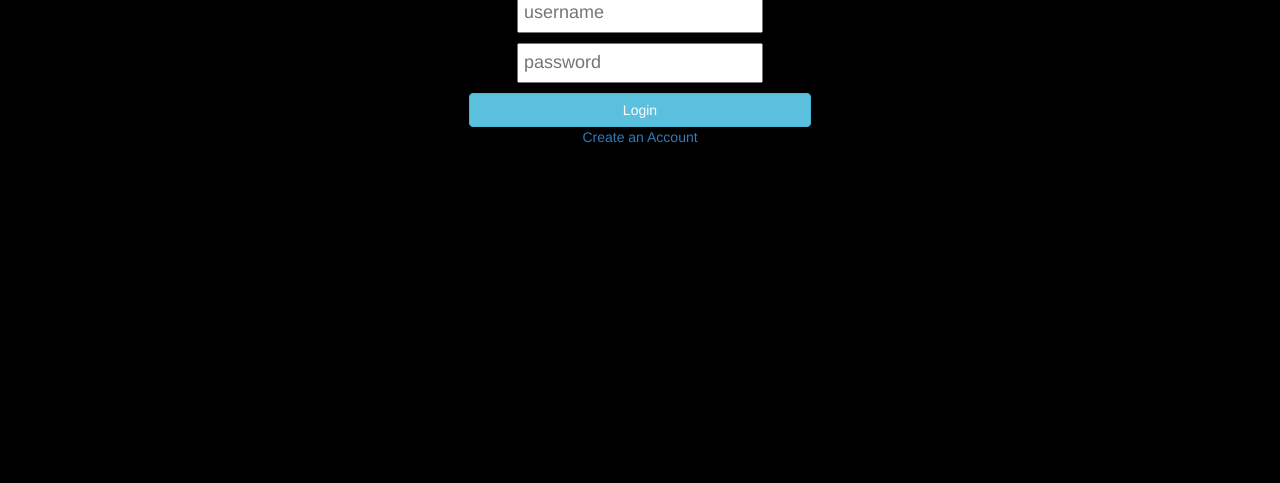
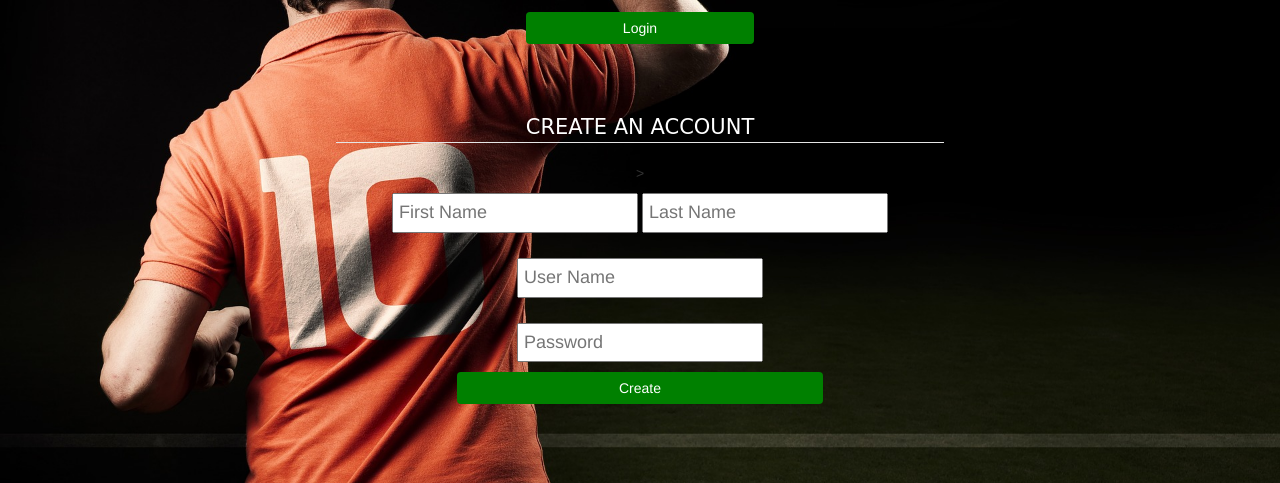
Before and after one commit to Vallsurf/SoccerApp, a website: page public/index.html in a window 1280 px wide. Shown: the part 317-800 px from the top of the page. Drawn offline with nearby package versions, Linux system fonts and the light colour scheme; a web font is replaced by a local one.

Commit message:
finished landing page

```diff
--- a/public/CSS/index.css
+++ b/public/CSS/index.css
@@ -1,28 +1,51 @@
-html {
-  min-height: 100%;
+body, html {
+    height: 100%;
 }
 
-body {
-  background-color: black;
-}
+.welcome{
 
-
-.login-container {
-	color: white;
-	width: 50% ;
-	height: auto;
-	margin: 0 auto;
-	margin-top:2%;
-	display: block;
-	border-radius: 6px 6px 3px 3px;
-    box-sizing: border-box;
-    text-align: center;
+	background-color: black;
+	background-image: url("/CSS/hero.jpg");
+    background-size: cover;
+    background-position: center center;
+    background-repeat: no-repeat;
+    background-attachment: fixed;
 
 }
 
 
+legend {
+	color: white;
+	font-family: 'Prosto One', cursive;
+}
+
+.login-container {
+	display: block;
+  	text-align: center;
+  	align-items: center;
+  	margin-top: 20%;
+
+}
+
+.landing button{
+	display:inline-block;
+	width:20%;
+	background-color: green;
+	border:none;
+	margin-top:5px;
+}
+
+
+
 .login-container h1{
 font-family: 'Prosto One', cursive;
+color: white;
+
+}
+
+.login-container h3{
+font-family: 'Prosto One', cursive;
+color: white;
 
 }
 
@@ -34,19 +57,39 @@ font-family: 'Prosto One', cursive;
    text-align: center;
 }
 
-.login-container button{
-	width: 60% ;
-	margin: 0 auto;
-	margin-top: 10px;
+.login {
+
+	width: 60%;
+	margin: 4% auto;
+	padding: 2%;
+}
+
+.login button {
+	background-color: green;
+	border:none;
+}
+
+.alert {
+	color:red;
+}
+.createForm {
+
+	width: 60%;
+	margin: 4% auto;
+	padding: 2%;
 
 }
 
 .createForm button{
-	width: 30% ;
+	width: 60% ;
 	margin: 0 auto;
 	margin-top: 10px;
-	border: 1px solid;
+	background-color: green;
+	border:none;
+
 }
+
+
 
 .container img{
 	width: 20% ;
@@ -61,7 +104,7 @@ font-family: 'Prosto One', cursive;
 	width: 40% ;
 	margin: 0 auto;
 	margin-top: 10px;
-	border: 1px solid;
+
 }
 
 
--- a/public/index.html
+++ b/public/index.html
@@ -9,28 +9,27 @@
   <link rel="stylesheet" href="/CSS/index.css" type="text/css" />
   <link rel="icon" type="image/png" href="/CSS/shield.png" />
 </head>
-  <body>
+<body class="welcome">
+  <div class="container">
 
-    <div class="container">
-      <img src="/CSS/shield.png" />
     <div class="login-container">
       <h1> DRAFT LINE</h1>
-            <div class="login form-box">
-                <form action="" method="">
-                    <input name="username" id="username" type="text" placeholder="username" required>
-                    <input type="password" id="password" placeholder="password" required>
-                    <button class="btn btn-info btn-block login" type="submit" id="login">Login</button>
-                </form>
-            </div>
-            <a class="Create" href='/#'>Create an Account</a>
+      <h3>DRAFT A TEAM. WIN THE ODDS.</h3>
+
+
+      <div class ="landing">
+
+      <button class="btn btn-info btn-block SelectLogin">Login</button>
+
       </div>
 
 
-        <div class="createForm hidden">
-          <h1>Create An Account</h1>
+
+        <div class="createForm">
           <div class="createAccount form-box">
            <div class="col-md-12">
             <form class="makeNew" action="" method="">
+              <legend>CREATE AN ACCOUNT</legend>>
               <div class="form-group row">
                 <input type="text" id="firstName" placeholder="First Name" required>
                 <input type="text" id="lastName" placeholder="Last Name" required>
@@ -42,13 +41,15 @@
               <button class="btn btn-info btn-block createAccount" type="submit" id="createAccount">Create</button>
             </form>
           </div>
-              <a class="back" href='/'>Back</a>
+        </div>
+      </div>
+
+      <div class="successful hidden">
+        <h3>Account created!</h3>
+        <a href="/login.html">Login</a>
       </div>
 
       </div>
-        <div class="successful hidden">
-          <h3>Account created!</h3>
-          <a href="/">Login</a>
     </div>
     </div>
 
--- a/public/js/index.js
+++ b/public/js/index.js
@@ -18,19 +18,35 @@ function login() {
             },
 
             error: (err) => {
-                console.log(err);
+
+                 $('.alert').attr('aria-hidden','false').removeClass('hidden');
+
             },
 
         });
     });
 }
 
+
+
 function createAccount() {
-    $('.Create').on('click', (event) => {
-        event.preventDefault();
-        $('.login-container').addClass('hidden');
+$('.Create').on('click', function () {
+
+    if($('.createForm').is(':visible')){
+        $('.createForm').addClass('hidden');
+    } else {
         $('.createForm').removeClass('hidden');
-    });
+    }
+});
+
+}
+
+function selectLogin() {
+$('.landing').on('click', 'button.SelectLogin', function () {
+    console.log('hello')
+    location.href = '/login.html';
+});
+
 }
 
 function submitNew() {
@@ -69,3 +85,4 @@ function submitNew() {
 $(login);
 $(createAccount);
 $(submitNew);
+$(selectLogin);
```
Also changed, not shown: public/login.html (added, +42 -0 lines), public/protected.html (+1 -1 lines), public/teamview.html (+1 -1 lines), test/test-teams.js (+1 -1 lines), public/CSS/hero.jpg (added), test/test-auth.js (line endings or trailing spaces). Lines whose indentation alone changed are shown as unchanged.
